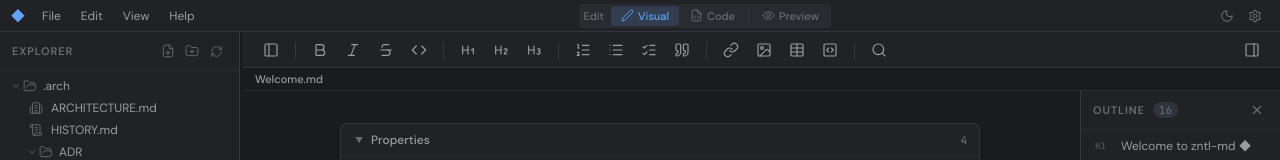
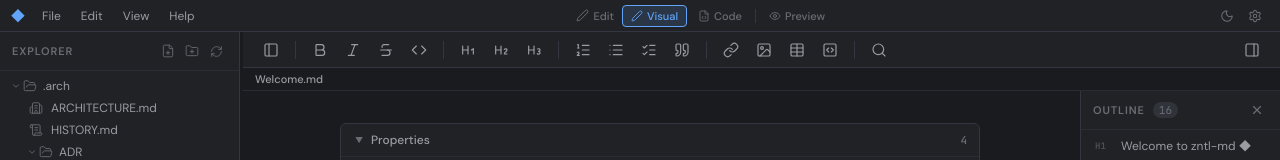
Before and after one commit to zentala/mdpad, a React (Vite) app in the folder prototype/: page / in a window 1280 px wide. Shown: the top 160 px of the page. Built offline with nearby package versions, Linux system fonts and the light colour scheme.

Commit message:
fix(prototype): mode switcher without shared background
Remove modeSwitch background — each button stands alone.
Add Edit label with pen icon prefix. Active button gets
accent border + background, inactive buttons are flat.

```diff
--- a/prototype/src/components/layout/MenuBar.module.css
+++ b/prototype/src/components/layout/MenuBar.module.css
@@ -137,34 +137,35 @@
   background: var(--accent-dim);
 }
 
-/* Mode switcher — centered in menu bar */
+/* Mode switcher — centered in menu bar, no shared background */
 .modeSwitch {
   display: flex;
   align-items: center;
-  background: var(--bg-elevated);
-  border-radius: var(--radius-sm);
-  padding: 2px;
-  gap: 1px;
+  gap: 2px;
   -webkit-app-region: no-drag;
+}
+
+.modeLabelIcon {
+  color: var(--text-muted);
+  margin-right: 2px;
 }
 
 .modeLabel {
   font-size: var(--font-size-xs);
   color: var(--text-muted);
   font-weight: 500;
-  padding: 0 6px 0 2px;
-  -webkit-app-region: no-drag;
+  padding-right: 6px;
 }
 
 .modeBtn {
   background: none;
-  border: none;
+  border: 1px solid transparent;
   color: var(--text-muted);
   font-family: var(--font-sans);
   font-size: var(--font-size-xs);
   font-weight: 500;
-  padding: 3px 10px;
-  border-radius: 3px;
+  padding: 3px 8px;
+  border-radius: var(--radius-sm);
   cursor: pointer;
   display: flex;
   align-items: center;
@@ -173,12 +174,14 @@
 }
 
 .modeBtn:hover {
-  color: var(--text-secondary);
+  color: var(--text-primary);
+  background: var(--bg-hover);
 }
 
 .modeActive {
   background: var(--accent-dim);
   color: var(--accent);
+  border-color: var(--accent);
 }
 
 .modeDivider {
--- a/prototype/src/components/layout/MenuBar.tsx
+++ b/prototype/src/components/layout/MenuBar.tsx
@@ -151,22 +151,23 @@ export function MenuBar({
 
       {/* Center: mode switcher */}
       <div className={styles.modeSwitch}>
+        <Pen size={13} strokeWidth={1.75} className={styles.modeLabelIcon} />
         <span className={styles.modeLabel}>Edit</span>
         <button
           className={`${styles.modeBtn} ${editorMode === 'write' ? styles.modeActive : ''}`}
           onClick={() => onSetEditorMode('write')}
           title="Visual editor — rich preview (Ctrl+E)"
         >
-          <Pen size={13} strokeWidth={1.75} />
-          <span>Visual</span>
+          <Pen size={12} strokeWidth={1.75} />
+          Visual
         </button>
         <button
           className={`${styles.modeBtn} ${editorMode === 'code' ? styles.modeActive : ''}`}
           onClick={() => onSetEditorMode('code')}
           title="Code editor — raw markdown (Ctrl+Shift+E)"
         >
-          <FileCode size={13} strokeWidth={1.75} />
-          <span>Code</span>
+          <FileCode size={12} strokeWidth={1.75} />
+          Code
         </button>
         <div className={styles.modeDivider} />
         <button
@@ -174,8 +175,8 @@ export function MenuBar({
           onClick={() => onSetEditorMode('preview')}
           title="Preview — read-only (Ctrl+Shift+P)"
         >
-          <Eye size={13} strokeWidth={1.75} />
-          <span>Preview</span>
+          <Eye size={12} strokeWidth={1.75} />
+          Preview
         </button>
       </div>
 
```
